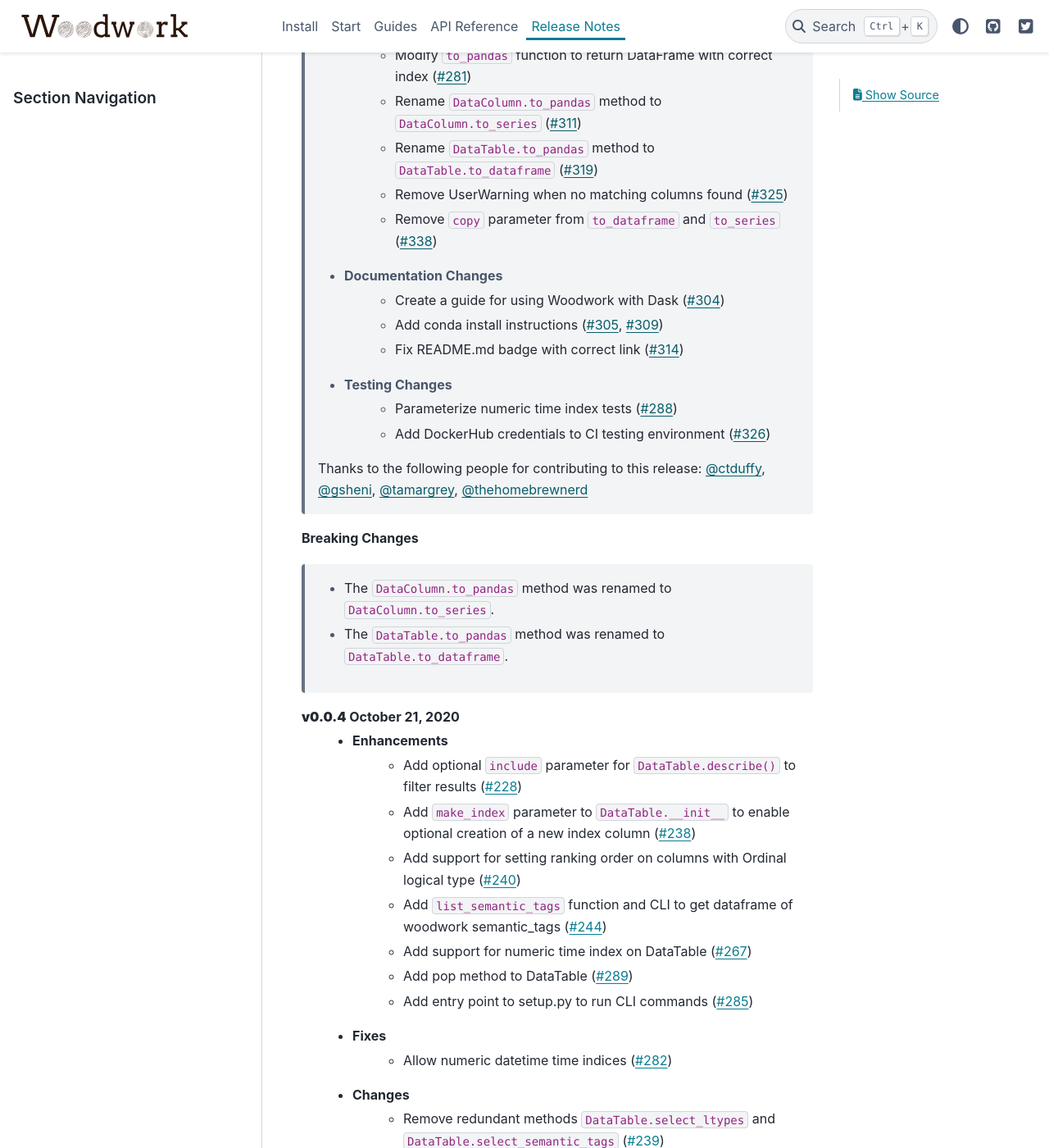
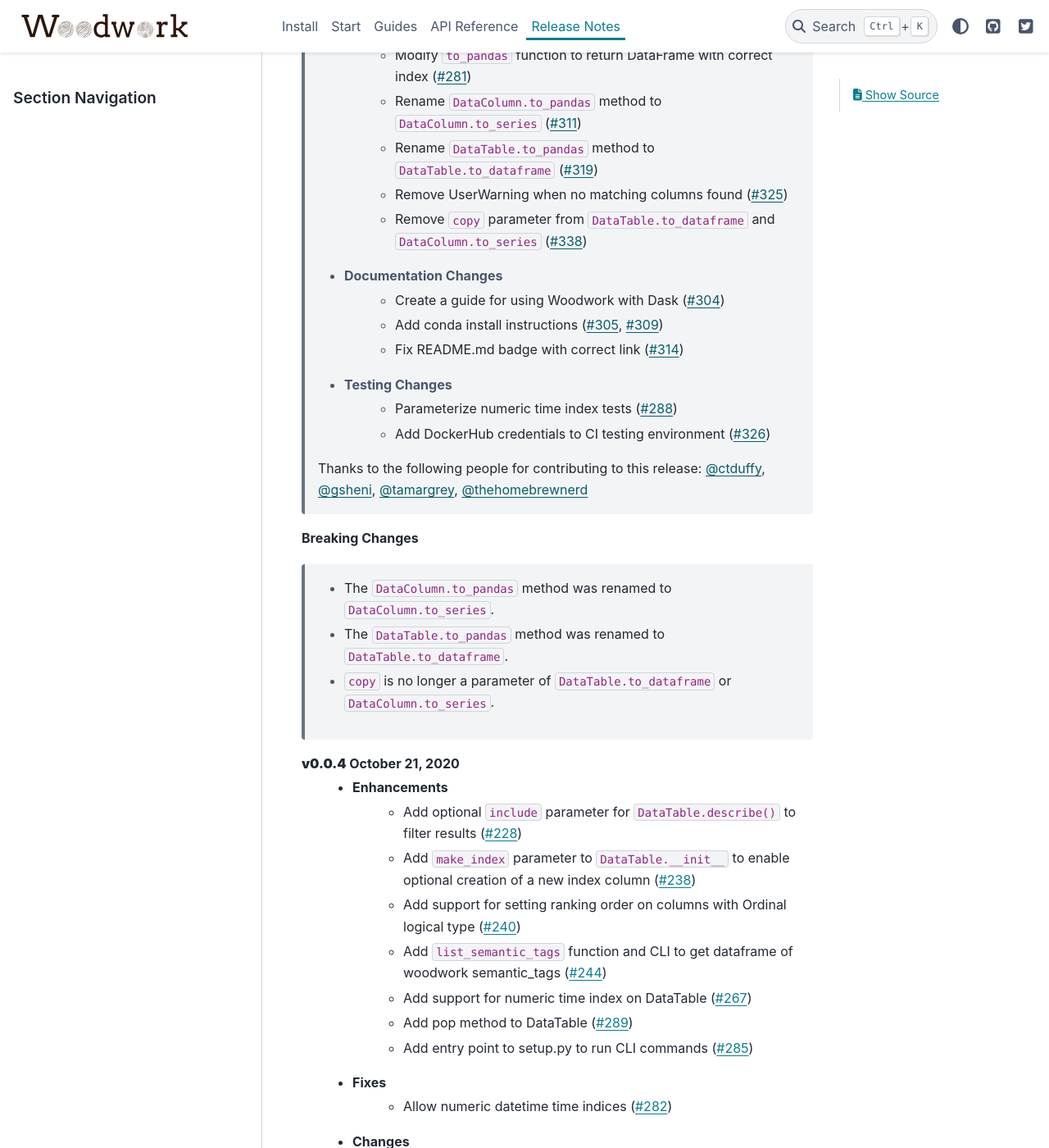
Before and after one commit to alteryx/woodwork, a Sphinx documentation site: the page built from docs/source/release_notes.rst, in a window 1280 px wide and 1400 px high, scrolled down 636 px. Shown: the whole window at 82% size. Built offline with Sphinx 7.4.7 and the PyData theme 0.15.4, drawn with Linux system fonts in a browser that asks for light colours; comment, search, counter and statistics services are not loaded.

Commit message:
breaking change update

```diff
--- a/docs/source/release_notes.rst
+++ b/docs/source/release_notes.rst
@@ -18,7 +18,7 @@ Release Notes
         * Rename ``DataColumn.to_pandas`` method to ``DataColumn.to_series`` (:pr:`311`)
         * Rename ``DataTable.to_pandas`` method to ``DataTable.to_dataframe`` (:pr:`319`)
         * Remove UserWarning when no matching columns found (:pr:`325`)
-        * Remove ``copy`` parameter from ``to_dataframe`` and ``to_series`` (:pr:`338`)
+        * Remove ``copy`` parameter from ``DataTable.to_dataframe`` and ``DataColumn.to_series`` (:pr:`338`)
     * Documentation Changes
         * Create a guide for using Woodwork with Dask (:pr:`304`)
         * Add conda install instructions (:pr:`305`, :pr:`309`)
@@ -34,6 +34,7 @@ Release Notes
 
     * The ``DataColumn.to_pandas`` method was renamed to ``DataColumn.to_series``.
     * The ``DataTable.to_pandas`` method was renamed to ``DataTable.to_dataframe``.
+    * ``copy`` is no longer a parameter of ``DataTable.to_dataframe`` or ``DataColumn.to_series``.
 
 **v0.0.4** October 21, 2020
     * Enhancements
```
